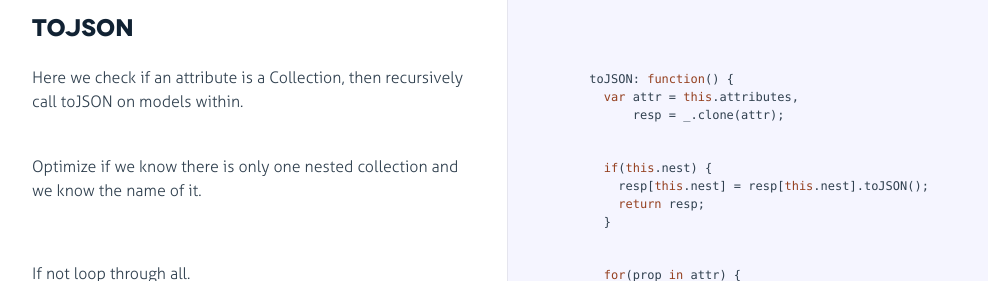
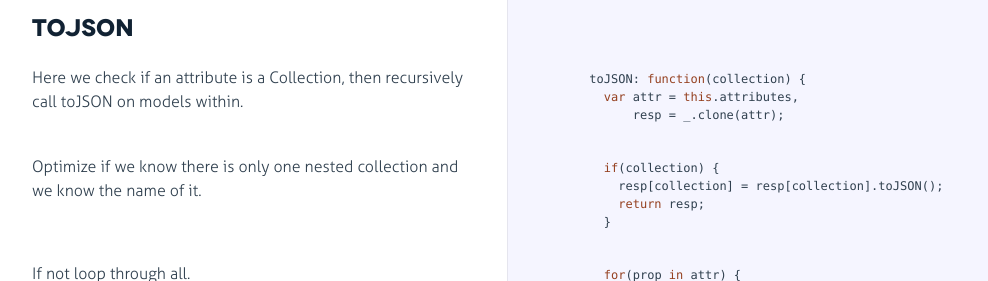
Before and after one commit to allouis/backbone.nest, a plain HTML site: page docs/backbone.nest.html in a window 1280 px wide. Shown: the part 308-589 px from the top of the page, without its empty margins (18-1006 px from the left). Drawn offline with Linux system fonts and the light colour scheme.

Commit message:
docs update

```diff
--- a/docs/backbone.nest.html
+++ b/docs/backbone.nest.html
@@ -88,7 +88,7 @@ then recursively call toJSON on models within.</p>
 
             </div>
 
-            <div class="content"><div class='highlight'><pre>      toJSON: <span class="keyword">function</span>() {
+            <div class="content"><div class='highlight'><pre>      toJSON: <span class="keyword">function</span>(collection) {
         <span class="keyword">var</span> attr = <span class="keyword">this</span>.attributes,
             resp = _.clone(attr);</pre></div></div>
 
@@ -106,8 +106,8 @@ collection and we know the name of it. </p>
 
             </div>
 
-            <div class="content"><div class='highlight'><pre>        <span class="keyword">if</span>(<span class="keyword">this</span>.nest) {
-          resp[<span class="keyword">this</span>.nest] = resp[<span class="keyword">this</span>.nest].toJSON();
+            <div class="content"><div class='highlight'><pre>        <span class="keyword">if</span>(collection) {
+          resp[collection] = resp[collection].toJSON();
           <span class="keyword">return</span> resp;
         }</pre></div></div>
 
```
